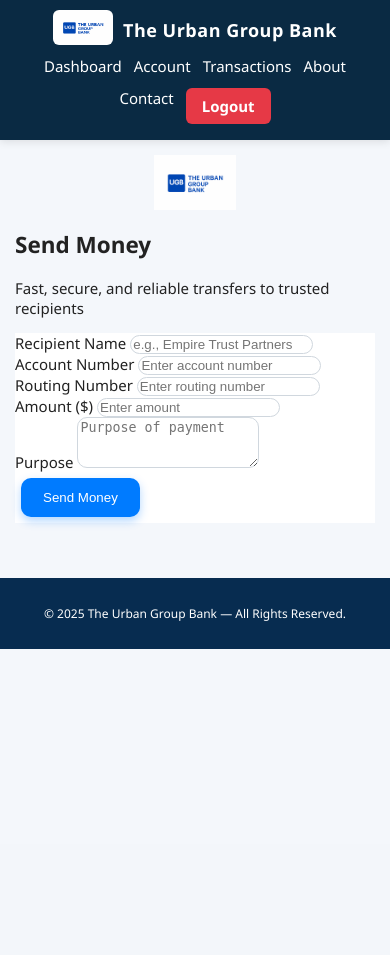
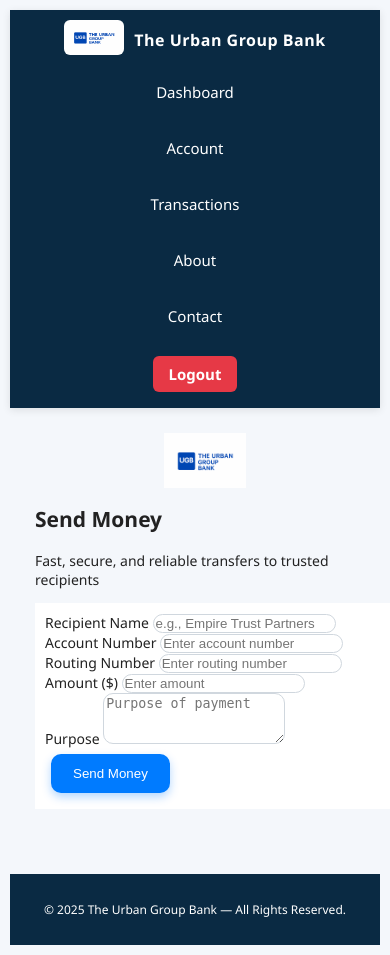
Before and after one commit to derrbdreblove-dot/the_urban_group_bank, a Flask app: page /send in a window 390 px wide. Before the commit the page ends 649 px from the top, so only its background shows below. Run offline with Flask 3, Linux system fonts and the light colour scheme; the visitor is signed in with stand-in values (Sample User, id 1).

Commit message:
Updated dashboard, transactions, and base templates for full mobile responsiveness

```diff
--- a/static/style.css
+++ b/static/style.css
@@ -333,3 +333,22 @@ footer {
     font-size: 12px;
   }
 }
+@media (max-width: 768px) {
+  body {
+    font-size: 14px;
+    padding: 10px;
+  }
+
+  table {
+    font-size: 12px;
+    width: 100%;
+    overflow-x: auto;
+    display: block;
+  }
+
+  .card, .container, .content {
+    margin: 0;
+    padding: 10px;
+    width: 100%;
+  }
+}
--- a/templates/base.html
+++ b/templates/base.html
@@ -11,7 +11,7 @@
   <!-- Page-specific styles (e.g. Dashboard inline CSS) -->
   {% block styles %}{% endblock %}
 
-  <style>
+   <style>
     /* Navbar styling */
     .navbar {
       display: flex;
@@ -21,6 +21,7 @@
       padding: 10px 30px;
       color: white;
       box-shadow: 0 2px 8px rgba(0,0,0,0.1);
+      flex-wrap: wrap; /* ✅ allow stacking on small screens */
     }
 
     .nav-logo-link {
@@ -30,6 +31,7 @@
       color: white;
       transition: 0.2s ease;
     }
+
     .nav-logo-link:hover {
       opacity: 0.85;
       transform: scale(1.03);
@@ -46,15 +48,26 @@
       font-size: 18px;
       font-weight: 600;
       letter-spacing: 0.5px;
+      white-space: nowrap;
+    }
+
+    nav {
+      display: flex;
+      flex-wrap: wrap;
+      justify-content: center;
+      align-items: center;
+      gap: 12px;
+      margin-top: 8px;
     }
 
     nav a {
       color: white;
       text-decoration: none;
-      margin-left: 20px;
       font-weight: 500;
       transition: color 0.2s ease;
+      font-size: 15px;
     }
+
     nav a:hover {
       color: #4db8ff;
     }
@@ -65,6 +78,7 @@
       border-radius: 5px;
       font-weight: 600;
     }
+
     nav .logout:hover {
       background: #005fa3;
     }
@@ -72,16 +86,59 @@
     .flash-messages {
       margin: 15px auto;
       max-width: 800px;
+      padding: 0 10px;
     }
+
     .alert {
       padding: 12px;
       border-radius: 5px;
       margin-bottom: 10px;
       font-weight: 500;
     }
+
     .alert.success { background: #e0f7e9; color: #008e53; }
     .alert.danger { background: #fde8e8; color: #d32f2f; }
     .alert.warning { background: #fff5d6; color: #9c6f00; }
+
+    footer {
+      text-align: center;
+      padding: 15px;
+      margin-top: 40px;
+      background: #0a2a43;
+      color: white;
+      font-size: 14px;
+    }
+
+    /* ✅ Responsive fixes for phones */
+    @media (max-width: 768px) {
+      .navbar {
+        padding: 10px 15px;
+      }
+
+      .nav-logo {
+        height: 35px;
+      }
+
+      .bank-name {
+        font-size: 16px;
+      }
+
+      nav {
+        width: 100%;
+        justify-content: center;
+        margin-top: 10px;
+        flex-direction: column; /* stack links */
+      }
+
+      nav a {
+        display: block;
+        padding: 6px 0;
+      }
+
+      .flash-messages {
+        padding: 0 8px;
+      }
+    }
   </style>
 </head>
 
```
Also changed, not shown: templates/dashboard.html (+46 -0 lines), templates/transactions.html (+93 -0 lines).
